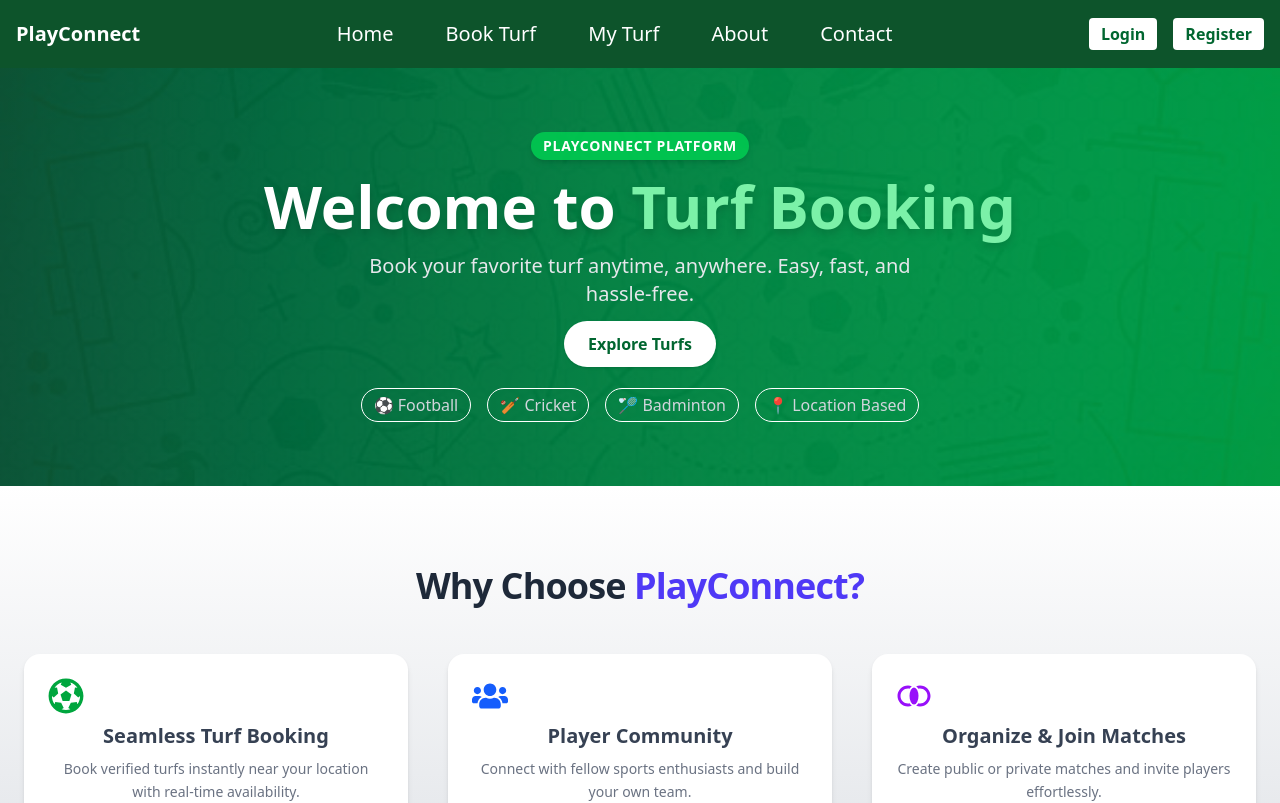
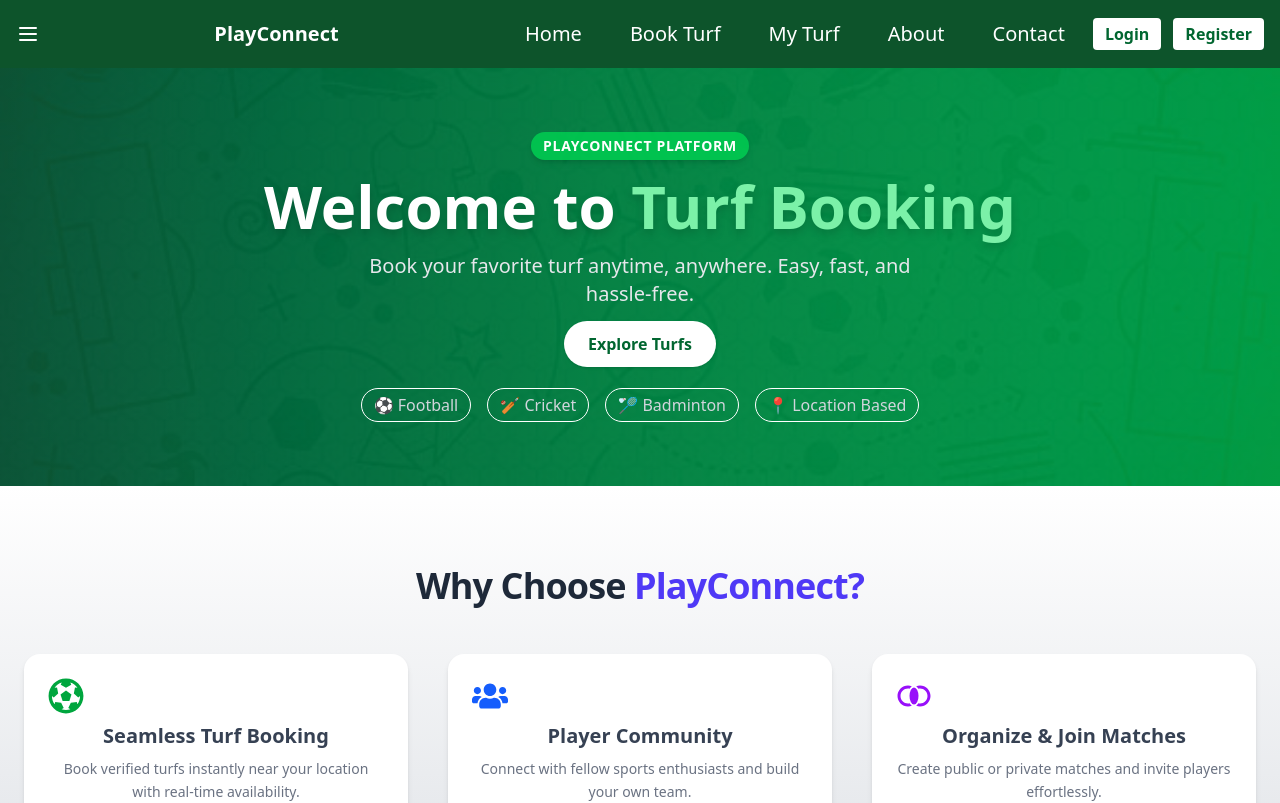
Before and after one commit to sujalsaroj/turf_booking, a React (Vite) app: page /turf_booking/home in a window 1280 px wide. Shown: the top 803 px of the page. Built offline with nearby package versions, Linux system fonts and the light colour scheme.

Commit message:
changes done

```diff
--- a/src/components/Navbar.jsx
+++ b/src/components/Navbar.jsx
@@ -27,14 +27,8 @@ export default function Navbar() {
   return (
     <nav className="bg-green-900 text-white">
       <div className="max-w-7xl mx-auto px-4 py-3 flex items-center justify-between">
-        {/* Logo */}
-        <Link to="/" className="text-xl font-bold">
-          PlayConnect
-        </Link>
-
-        {/* Hamburger Button (visible on mobile) */}
         <button
-          className="md:hidden text-white focus:outline-none"
+          className="text-white focus:outline-none"
           onClick={() => setMobileMenuOpen(!mobileMenuOpen)}
         >
           <svg
@@ -51,14 +45,19 @@ export default function Navbar() {
             />
           </svg>
         </button>
+        {/* Left: Logo */}
+        <Link to="/" className="text-xl font-bold">
+          PlayConnect
+        </Link>
 
-        {/* Desktop Links */}
-        <div className="hidden md:flex space-x-7 text-xl">
-          <NavLinks />
-        </div>
+        {/* Center: Hamburger for Mobile */}
+        <div className="flex md:hidden items-center gap-2"></div>
 
-        {/* Right Side: Auth/User */}
-        <div className="hidden md:flex items-center space-x-4">
+        {/* Right: Auth Buttons (Always visible) */}
+        <div className="flex items-center space-x-4">
+          <div className="hidden md:flex space-x-6 text-xl">
+            <NavLinks />
+          </div>
           {user ? (
             <UserDropdown user={user} onLogout={handleLogout} />
           ) : (
@@ -67,15 +66,10 @@ export default function Navbar() {
         </div>
       </div>
 
-      {/* Mobile Menu */}
+      {/* Mobile Menu Links */}
       {mobileMenuOpen && (
         <div className="md:hidden px-4 pb-4 space-y-2">
           <NavLinks mobile />
-          {user ? (
-            <UserDropdown user={user} onLogout={handleLogout} mobile />
-          ) : (
-            <AuthLinks mobile />
-          )}
         </div>
       )}
     </nav>
@@ -85,7 +79,6 @@ export default function Navbar() {
 function NavLinks({ mobile = false }) {
   const baseClasses = "block py-2 px-3";
   const hover = "hover:bg-green-800 rounded";
-
   const className = `${baseClasses} ${hover} ${mobile ? "text-lg" : ""}`;
 
   return (
@@ -109,43 +102,26 @@ function NavLinks({ mobile = false }) {
   );
 }
 
-function AuthLinks({ mobile = false }) {
-  const className = `px-3 py-1 bg-white text-green-800 rounded font-semibold hover:bg-gray-100 transition block ${
-    mobile ? "w-full text-center" : ""
-  }`;
-
+function AuthLinks() {
   return (
-    <>
-      <Link to="/login" className={className}>
+    <div className="flex items-center space-x-3">
+      <Link
+        to="/login"
+        className="px-3 py-1 bg-white text-green-800 rounded font-semibold hover:bg-gray-100 transition"
+      >
         Login
       </Link>
-      <Link to="/register" className={className}>
+      <Link
+        to="/register"
+        className="px-3 py-1 bg-white text-green-800 rounded font-semibold hover:bg-gray-100 transition"
+      >
         Register
       </Link>
-    </>
+    </div>
   );
 }
 
-function UserDropdown({ user, onLogout, mobile = false }) {
-  if (mobile) {
-    return (
-      <div className="text-white space-y-2">
-        <Link to="/profile" className="block py-2">
-          My Profile
-        </Link>
-        <Link to="/my-booking" className="block py-2">
-          My Bookings
-        </Link>
-        <button
-          onClick={onLogout}
-          className="block text-left w-full py-2 text-red-400"
-        >
-          Logout
-        </button>
-      </div>
-    );
-  }
-
+function UserDropdown({ user, onLogout }) {
   return (
     <div className="relative group">
       <Link to="/profile" className="flex items-center gap-2">
@@ -161,7 +137,6 @@ function UserDropdown({ user, onLogout, mobile = false }) {
         </span>
       </Link>
 
-      {/* Dropdown */}
       <div className="absolute right-0 mt-2 w-48 bg-white text-green-900 rounded-md shadow-lg py-1 hidden group-hover:block z-50">
         <Link to="/profile" className="block px-4 py-2 hover:bg-green-100">
           My Profile
```
